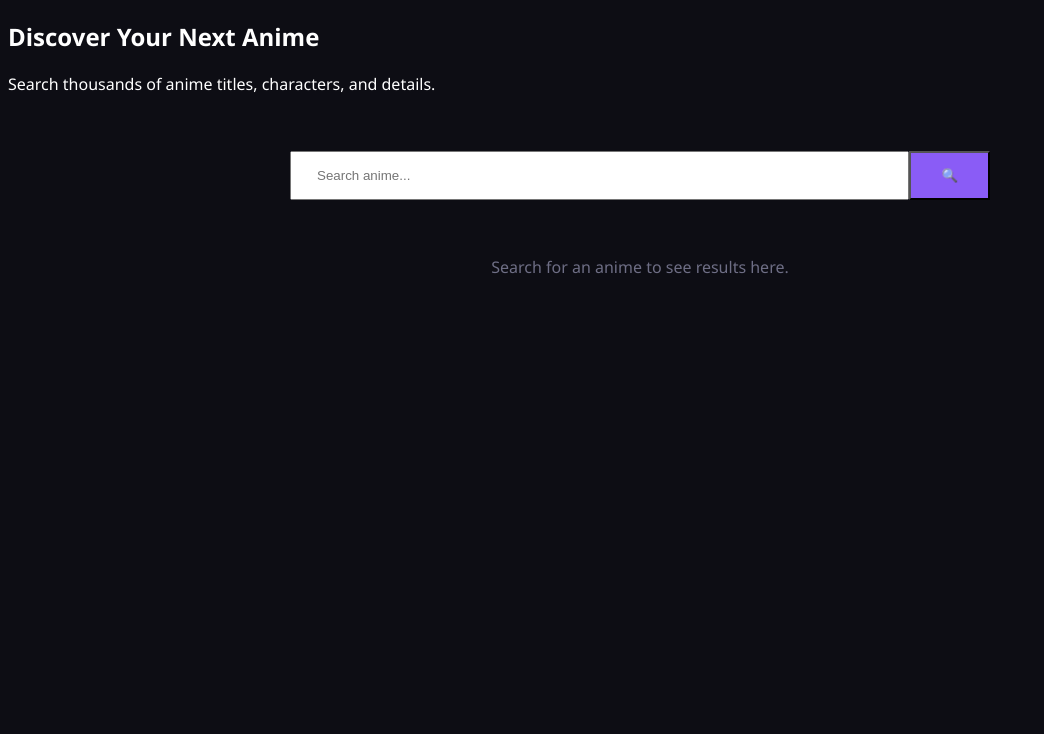
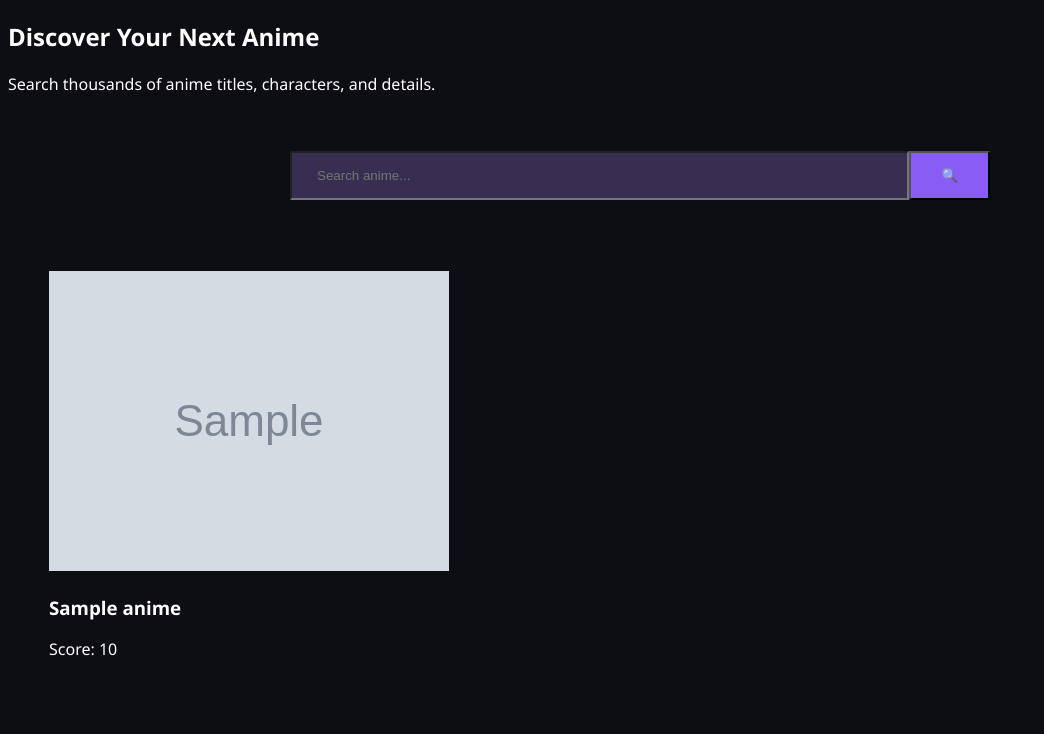
Before and after one commit to abhilekkh/vivak, a Flask app: template templates/index.html in a window 1280 px wide. Shown: the part 125-859 px from the top of the page, without its empty margins (0-1044 px from the left). Before the commit the page ends 399 px from the top, so only its background shows below. Run offline with Flask 3, Linux system fonts and the light colour scheme; the template is opened without the code that fills it: most values are stand-ins (such as "Sample title", 1, 10 or a date in 2020); grey boxes marked "Sample" are stand-in pictures.

Commit message:
Refined CSS a bit,added a flask search route

```diff
--- a/app.py
+++ b/app.py
@@ -1,4 +1,4 @@
-from flask import Flask, render_template
+from flask import Flask, render_template, request
 import requests
 from config import Jikan_Api
 
@@ -8,5 +8,26 @@ app = Flask(__name__)
 def home():
     return render_template("index.html")
 
+@app.route("/search")
+def search():
+    query = request.args.get("q")
+
+    if not query:
+        return render_template("index.html", animes=[])
+
+    response = requests.get(f"{Jikan_Api}/anime", params={"q": query})
+    data = response.json()
+
+    animes = []
+    for item in data.get("data", []):
+        animes.append({
+            "mal_id": item.get("mal_id"),
+            "title": item.get("title"),
+            "image_url": item.get("images", {}).get("jpg", {}).get("image_url"),
+            "score": item.get("score") or "N/A"
+        })
+
+    return render_template("index.html", animes=animes)
+
 if __name__ == "__main__":
     app.run(debug=True)
--- a/static/style.css
+++ b/static/style.css
@@ -13,7 +13,7 @@ a {
 .navbar {
   display: flex;
   justify-content: space-between;
-  align-items: center;
+  align-items:center;
   padding: 30px 60px;
   background-color: #14141f;
 }
@@ -23,6 +23,7 @@ a {
   font-weight: bold;
   color: #7748e3;
   font-family:'Gill Sans', 'Gill Sans MT', Calibri, 'Trebuchet MS', sans-serif;
+
 }
 
 .nav-links {
@@ -51,6 +52,7 @@ a {
   flex: 1;
   padding: 15px 25px;
   color: #ffffff;
+  background: #372e51;
 }
 
 .search-bar button {
@@ -63,3 +65,13 @@ a {
   text-align: center;
   color: #6e6e85;
 }
+
+.results-grid {
+  display: grid;
+  grid-template-columns: repeat(auto-fit, minmax(200px, 2fr));
+  gap: 30px;
+  padding: 30px 40px 50px;
+  max-width: 1500px;
+  margin:1px
+;
+}
--- a/templates/index.html
+++ b/templates/index.html
@@ -15,7 +15,16 @@
   </section>
 
   <main class="results-grid" id="resultsGrid">
+  {% if animes %}
+    {% for anime in animes %}
+      <a href="/anime/{{ anime.mal_id }}" class="anime-card">
+        <img src="{{ anime.image_url }}" alt="{{ anime.title }}">
+        <h3>{{ anime.title }}</h3>
+        <p>Score: {{ anime.score }}</p>
+      </a>
+    {% endfor %}
+  {% else %}
     <p class="placeholder-text">Search for an anime to see results here.</p>
-  </main>
-
+  {% endif %}
+</main>
 {% endblock %}
```
